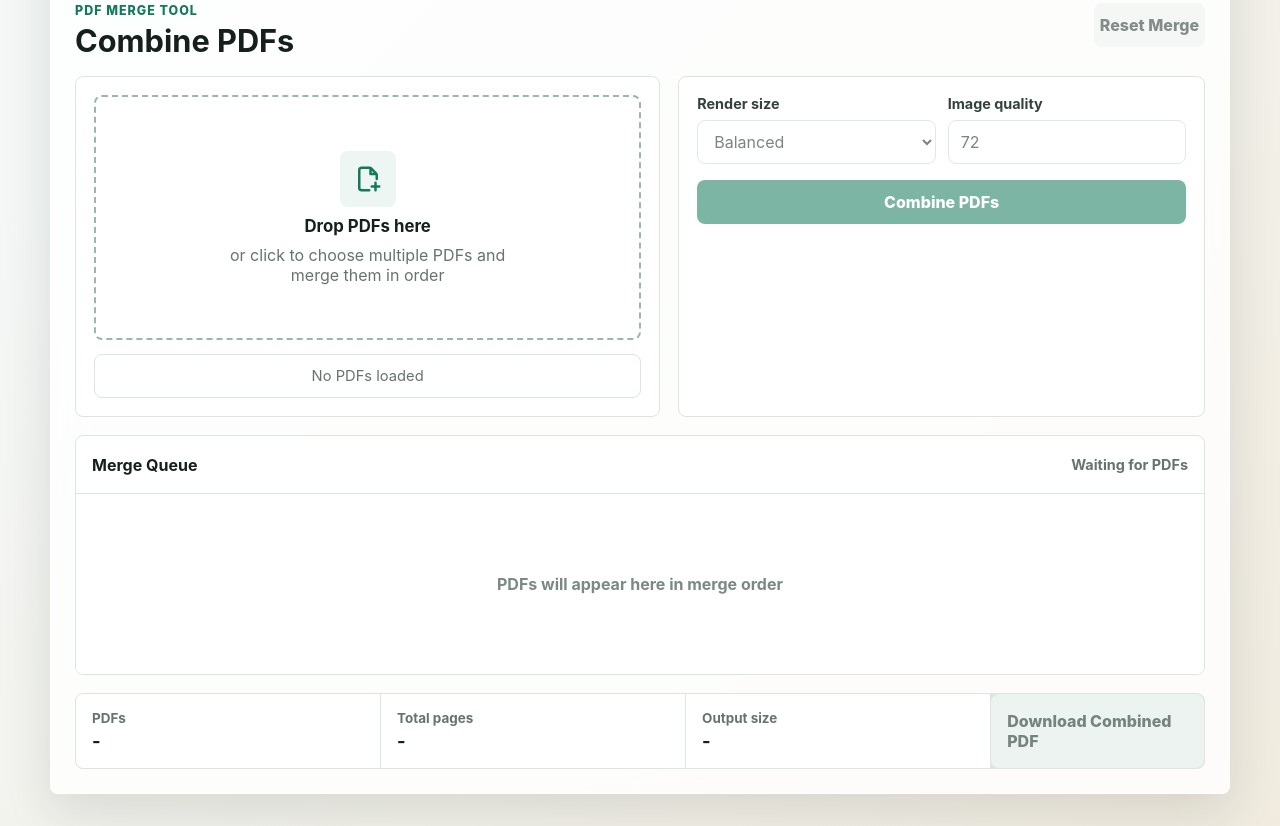
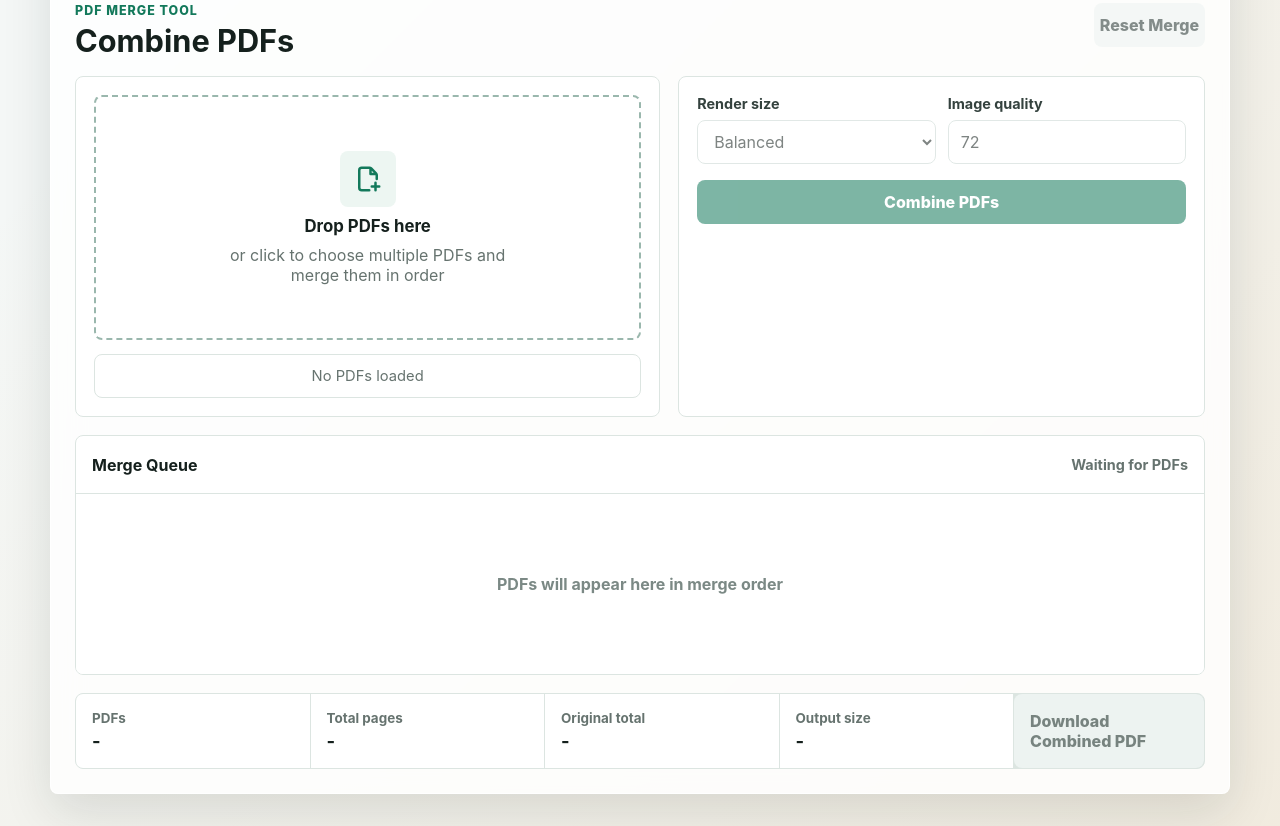
Before and after one commit to ninoquijano/image-resizer-compressor, a plain HTML site: page index.html in a window 1280 px wide. Shown: the part 2924-3750 px from the top of the page. Drawn offline with Linux system fonts and the light colour scheme.

Commit message:
Show original size for combined PDFs

```diff
--- a/app.js
+++ b/app.js
@@ -121,6 +121,7 @@ const pdfCombineElements = {
   status: document.getElementById("pdfCombineStatus"),
   count: document.getElementById("pdfCombineCount"),
   pages: document.getElementById("pdfCombinePages"),
+  originalSize: document.getElementById("pdfCombineOriginalSize"),
   outputSize: document.getElementById("pdfCombineOutputSize"),
   downloadLink: document.getElementById("pdfCombineDownloadLink"),
   progressWrap: document.getElementById("pdfCombineProgressWrap"),
@@ -1558,6 +1559,7 @@ function resetPdfCombine() {
   pdfCombineElements.summary.innerHTML = "<span>No PDFs loaded</span>";
   pdfCombineElements.count.textContent = "-";
   pdfCombineElements.pages.textContent = "-";
+  pdfCombineElements.originalSize.textContent = "-";
   pdfCombineElements.outputSize.textContent = "-";
   pdfCombineElements.downloadLink.removeAttribute("href");
   pdfCombineElements.downloadLink.removeAttribute("download");
@@ -1576,6 +1578,7 @@ function updatePdfCombineSummary() {
 
   pdfCombineElements.count.textContent = count ? String(count) : "-";
   pdfCombineElements.pages.textContent = count ? String(totalPages) : "-";
+  pdfCombineElements.originalSize.textContent = count ? formatBytes(totalSize) : "-";
 
   if (count === 0) {
     pdfCombineElements.summary.className = "file-summary empty";
--- a/index.html
+++ b/index.html
@@ -390,7 +390,7 @@
               </div>
             </section>
 
-            <section class="result-panel pdf-result-panel" aria-live="polite">
+            <section class="result-panel pdf-result-panel pdf-combine-result-panel" aria-live="polite">
               <div class="metric">
                 <span>PDFs</span>
                 <strong id="pdfCombineCount">-</strong>
@@ -398,6 +398,10 @@
               <div class="metric">
                 <span>Total pages</span>
                 <strong id="pdfCombinePages">-</strong>
+              </div>
+              <div class="metric">
+                <span>Original total</span>
+                <strong id="pdfCombineOriginalSize">-</strong>
               </div>
               <div class="metric">
                 <span>Output size</span>
--- a/styles.css
+++ b/styles.css
@@ -551,6 +551,10 @@ button,
   margin-top: 18px;
 }
 
+.pdf-combine-result-panel {
+  grid-template-columns: repeat(4, 1fr) minmax(190px, 0.8fr);
+}
+
 .pdf-actions-row {
   grid-template-columns: 1fr 1fr;
 }
```
